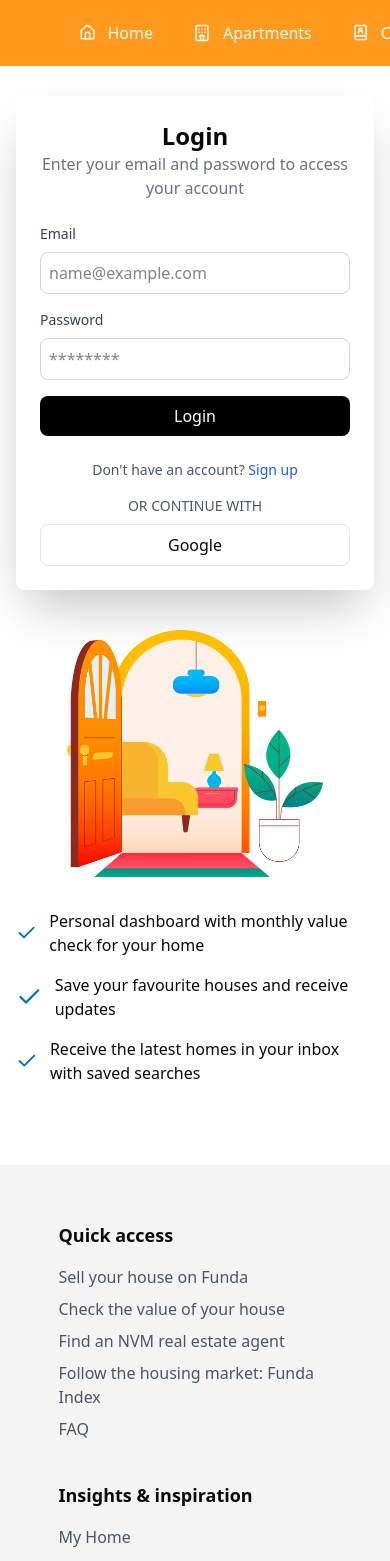
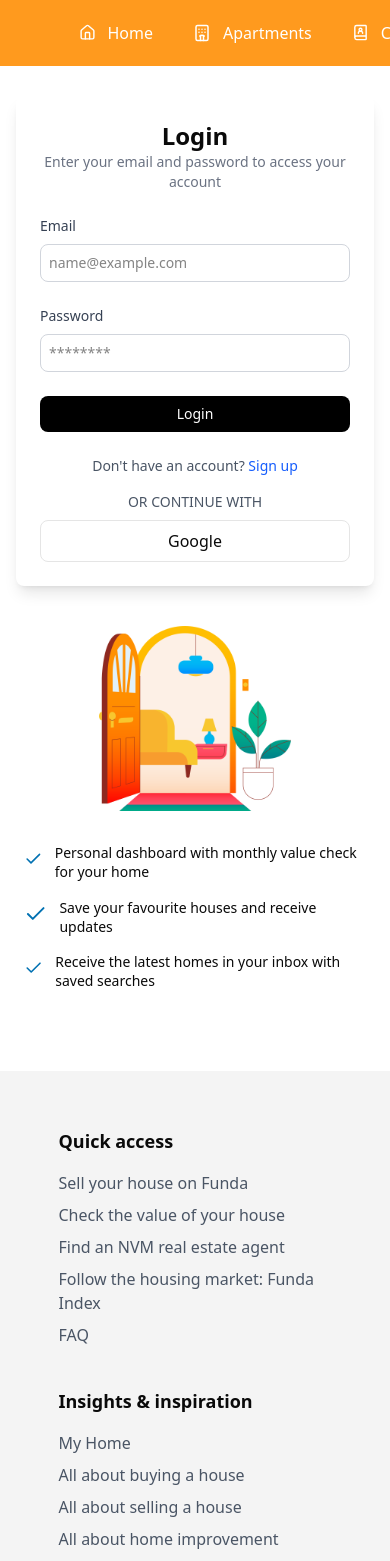
Before and after one commit to aysudi/apartment-rental-app, a React (Vite) app in the folder frontend/: page /login in a window 390 px wide. Shown: the top 1561 px of the page. Built offline with nearby package versions, Linux system fonts and the light colour scheme.

Commit message:
feat: login page responsive

```diff
--- a/frontend/src/components/Header/index.tsx
+++ b/frontend/src/components/Header/index.tsx
@@ -5,7 +5,7 @@ import { useAuth } from "@/context/AuthContext";
 import { useState } from "react";
 
 const Header = () => {
-  const { user } = useAuth();
+  const { user, logout } = useAuth();
   const [openedMenu, setOpenedMenu] = useState(false);
 
   return (
@@ -81,6 +81,7 @@ const Header = () => {
                     to={"/login"}
                     onClick={() => {
                       setOpenedMenu(false);
+                      logout();
                     }}
                   >
                     Log Out
--- a/frontend/src/components/LogInForm/index.tsx
+++ b/frontend/src/components/LogInForm/index.tsx
@@ -29,13 +29,14 @@ const LogInForm = () => {
       actions.resetForm();
     },
   });
+
   return (
-    <form onSubmit={loginFormik.handleSubmit}>
-      <div className="mb-4">
+    <form onSubmit={loginFormik.handleSubmit} className="space-y-6">
+      <div className="w-full">
         <label className="block text-sm font-medium text-gray-700">Email</label>
         <input
           type="email"
-          className="w-full mt-2 p-2 border border-gray-300 rounded-md"
+          className="w-full mt-2 p-2 border border-gray-300 rounded-md text-sm sm:text-base"
           value={loginFormik.values.email}
           onChange={loginFormik.handleChange}
           onBlur={loginFormik.handleBlur}
@@ -45,13 +46,13 @@ const LogInForm = () => {
         />
       </div>
 
-      <div className="mb-4">
+      <div className="w-full">
         <label className="block text-sm font-medium text-gray-700">
           Password
         </label>
         <input
           type="password"
-          className="w-full mt-2 p-2 border border-gray-300 rounded-md"
+          className="w-full mt-2 p-2 border border-gray-300 rounded-md text-sm sm:text-base"
           value={loginFormik.values.password}
           onChange={loginFormik.handleChange}
           onBlur={loginFormik.handleBlur}
@@ -68,7 +69,7 @@ const LogInForm = () => {
 
       <button
         type="submit"
-        className="w-full p-2 bg-black text-white rounded-md hover:bg-gray-800 cursor-pointer"
+        className="w-full py-2 px-4 bg-black text-white rounded-md hover:bg-gray-800 transition text-sm sm:text-base"
       >
         Login
       </button>
--- a/frontend/src/pages/Common/Login/index.tsx
+++ b/frontend/src/pages/Common/Login/index.tsx
@@ -5,12 +5,12 @@ import { Link } from "react-router";
 
 const Login = () => {
   return (
-    <div className="pt-[6rem] px-4 mb-[5rem] mx-auto flex flex-col lg:flex-row justify-between min-h-[79vh] gap-10 max-w-7xl">
+    <div className="pt-24 px-4 mb-20 mx-auto flex flex-col lg:flex-row justify-between min-h-screen gap-10 max-w-7xl">
       <div className="flex justify-center items-center w-full lg:w-1/2">
-        <div className="w-full p-6 bg-white shadow-2xl rounded-md">
+        <div className="w-full sm:max-w-md p-6 bg-white shadow-lg rounded-md">
           <div className="mb-6 flex flex-col text-center">
             <h2 className="text-2xl font-bold">Login</h2>
-            <p className="text-gray-500">
+            <p className="text-gray-500 text-sm sm:text-base">
               Enter your email and password to access your account
             </p>
           </div>
@@ -38,28 +38,22 @@ const Login = () => {
       </div>
 
       <div className="w-full lg:w-1/2 flex items-center justify-center flex-col gap-8">
-        <div className="w-[16rem] sm:w-[18rem] md:w-[20rem]">
-          <img className="w-full h-full object-cover" src={img} alt="" />
+        <div className="w-48 sm:w-60 md:w-72">
+          <img className="w-full h-full object-contain" src={img} alt="" />
         </div>
-        <div className="flex flex-col gap-4 w-full sm:w-[90%] lg:w-[60%]">
-          <div className="flex gap-3 items-center">
-            <Check size={30} className="text-[#0171B2]" />
-            <span className="text-base sm:text-lg">
-              Personal dashboard with monthly value check for your home
-            </span>
-          </div>
-          <div className="flex gap-3 items-center">
-            <Check size={30} className="text-[#0171B2]" />
-            <span className="text-base sm:text-lg">
-              Save your favourite houses and receive updates
-            </span>
-          </div>
-          <div className="flex gap-3 items-center">
-            <Check size={30} className="text-[#0171B2]" />
-            <span className="text-base sm:text-lg">
-              Receive the latest homes in your inbox with saved searches
-            </span>
-          </div>
+        <div className="flex flex-col gap-4 w-full px-2 sm:px-4 md:px-0 sm:w-11/12 lg:w-3/4">
+          {[
+            "Personal dashboard with monthly value check for your home",
+            "Save your favourite houses and receive updates",
+            "Receive the latest homes in your inbox with saved searches",
+          ].map((text, index) => (
+            <div key={index} className="flex gap-3 items-start">
+              <Check size={24} className="text-[#0171B2] mt-1" />
+              <span className="text-sm sm:text-base md:text-lg leading-snug">
+                {text}
+              </span>
+            </div>
+          ))}
         </div>
       </div>
     </div>
```
